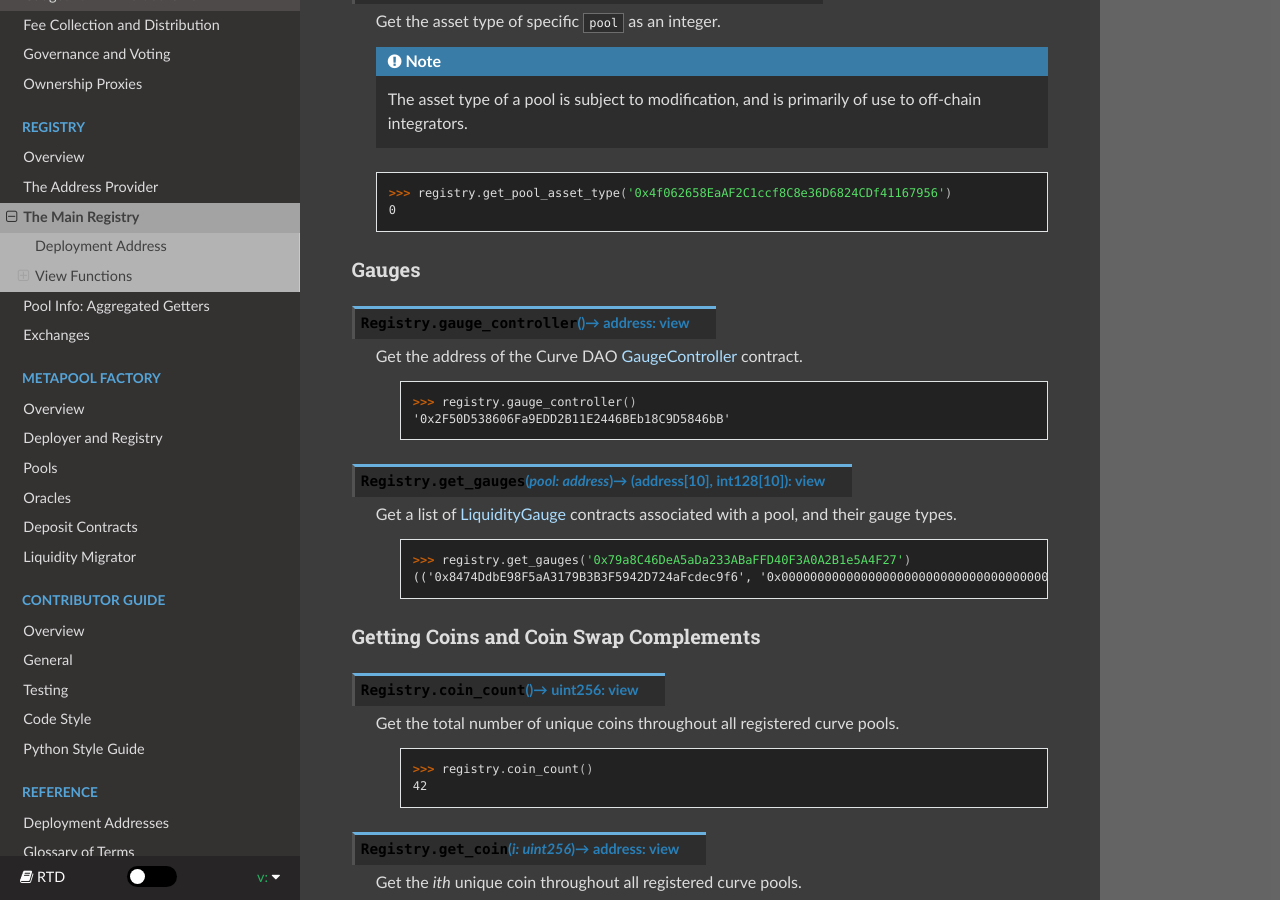
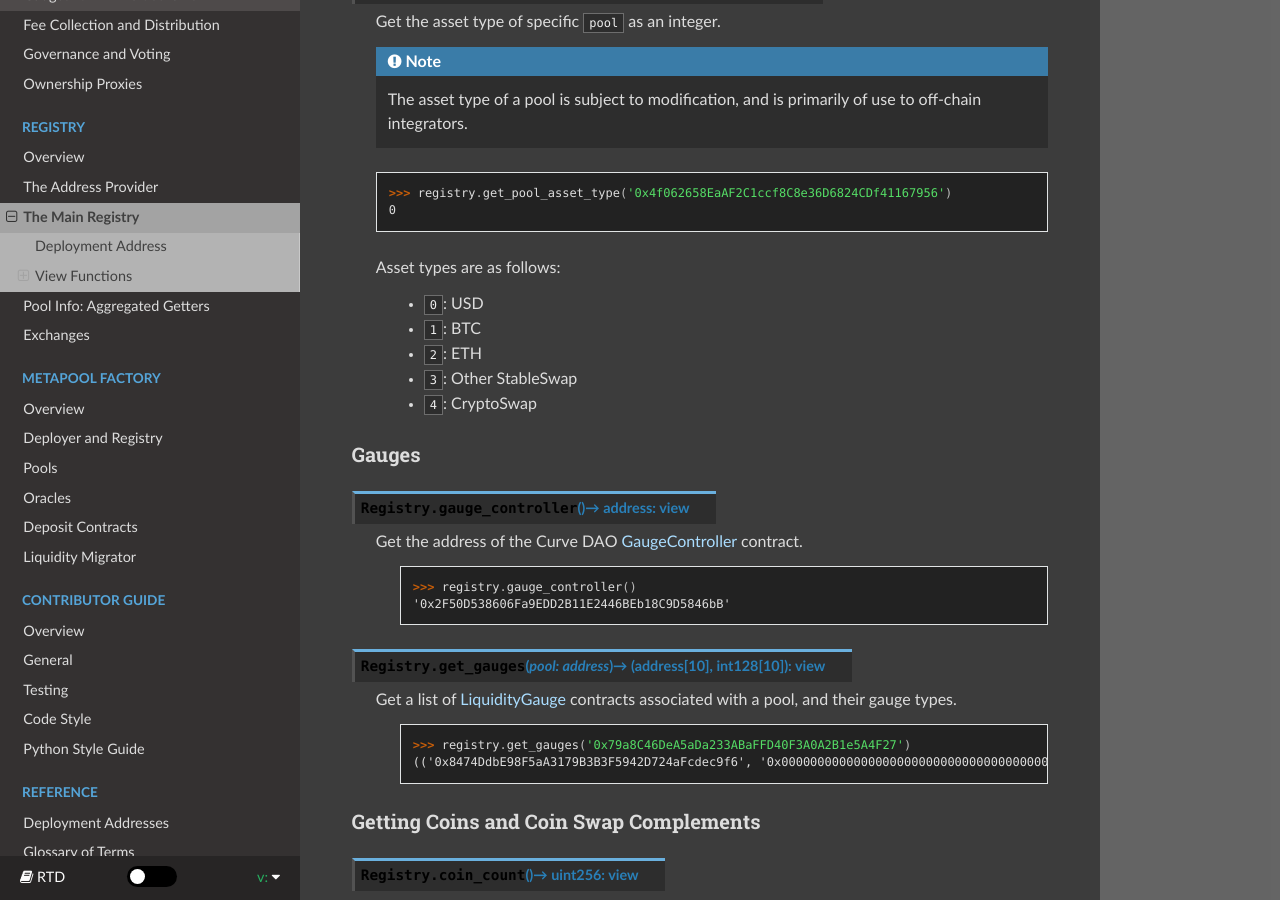
Before and after one commit to softlinkprotocol/curve-docs, a Sphinx documentation site: the page built from docs/registry-registry.rst, in a window 1280 px wide and 900 px high, scrolled down 5879 px. Built offline with Sphinx 7.4.7 and the Read the Docs theme 2.0.0, drawn with Linux system fonts in a browser that asks for light colours.

Commit message:
docs: add asset types

```diff
--- a/docs/registry-registry.rst
+++ b/docs/registry-registry.rst
@@ -321,6 +321,14 @@ Pool Metadata
         >>> registry.get_pool_asset_type('0x4f062658EaAF2C1ccf8C8e36D6824CDf41167956')
         0
 
+    Asset types are as follows:
+
+        * ``0``: USD
+        * ``1``: BTC
+        * ``2``: ETH
+        * ``3``: Other StableSwap
+        * ``4``: CryptoSwap
+
 Gauges
 ------
 
```
